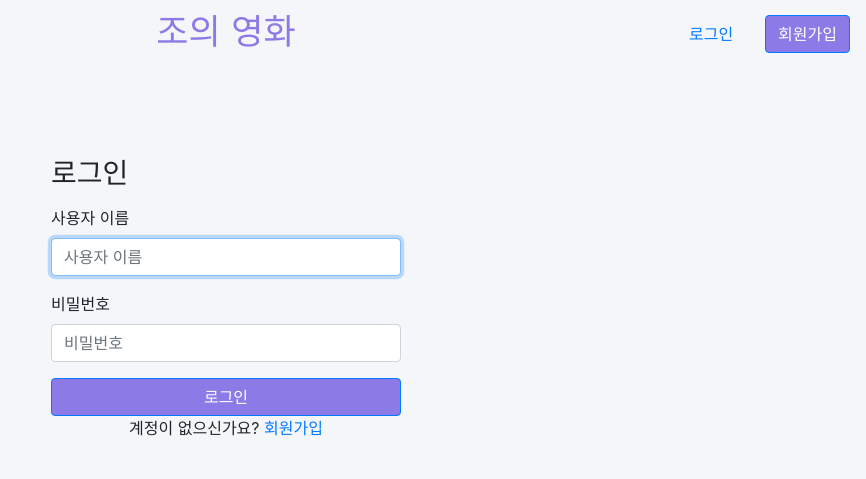
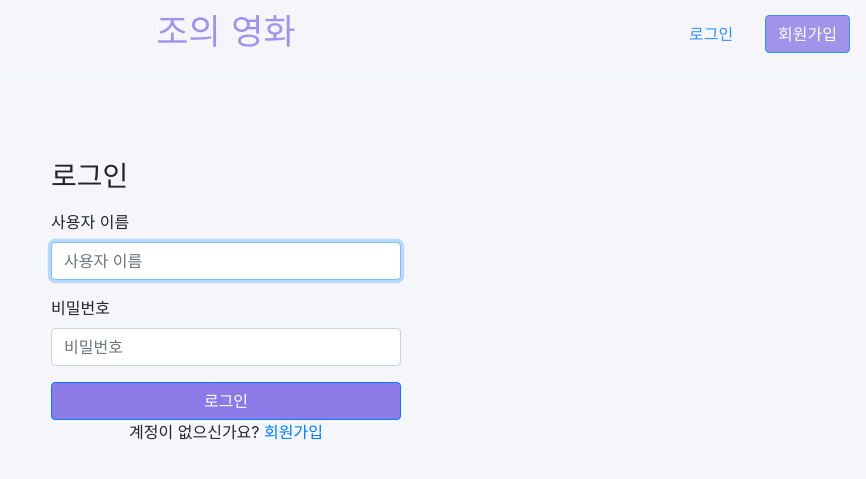
Before and after one commit to jngcii/django-movie, a Django app: page /auth/login/ in a window 1280 px wide. Shown: the top 479 px of the page, without its empty margins (414-1280 px from the left). Run offline with Django 3.2, Linux system fonts and the light colour scheme; some libraries are stand-ins or nearby versions.

Commit message:
Update base template and urls

```diff
--- a/django_pjt5/urls.py
+++ b/django_pjt5/urls.py
@@ -16,9 +16,11 @@ Including another URLconf
 from django.contrib import admin
 from django.urls import path, include
 from django.conf.urls.static import static
+from movies import views as movie_views
 
 urlpatterns = [
     path('admin/', admin.site.urls),
+    path('', movie_views.index, name='home'),
     path('auth/', include('users.urls')),
     path('movies/', include('movies.urls')),
     path('reviews/', include('reviews.urls')),
--- a/movies/urls.py
+++ b/movies/urls.py
@@ -4,7 +4,6 @@ from . import views
 app_name = 'movies'
 
 urlpatterns = [
-    path('', views.index, name='index'),
     path('<int:movie_id>/', views.detail, name='detail'),
     path('<int:movie_id>/good/', views.good_seho, name='good'),
     path('<int:movie_id>/bad/', views.bad_seho, name='bad'),
--- a/templates/base.html
+++ b/templates/base.html
@@ -56,11 +56,11 @@
   {% bootstrap_css %}
   {% bootstrap_javascript jquery='full' %}
 
-  <ul class="nav justify-content-between align-items-center">
+  <ul class="nav justify-content-between align-items-center fixed-top" style="background-color: #f5f6fa; opacity: 0.8;">
     <li class="nav-item d-none d-md-block" style="width: 200px;">
     </li>
     <li class="nav-item">
-      <a class="nav-link logo" href="{% url 'movies:index' %}">조의 영화</a>
+      <a class="nav-link logo" href="{% url 'home' %}">조의 영화</a>
     </li>
     {% if request.user.is_authenticated %}
     <li class="nav-item dropdown">
@@ -81,7 +81,7 @@
     {% endif %}
   </ul>
 
-  <div class="container pt-4">
+  <div class="container pt-5 mt-5">
     {% block body %}
     {% endblock %}
   </div>
--- a/users/views.py
+++ b/users/views.py
@@ -6,14 +6,14 @@ from .forms import CustomUserCreationForm
 
 # Create your views here.
 
-# 편의상 main => movies:index로 통일
+# 편의상 main => index로 통일
 def signup(request):
     if request.method == 'POST':
         form = CustomUserCreationForm(request.POST)
         if form.is_valid():
             form.save()
             # main화면으로 돌아가기
-            return redirect('movies:index')
+            return redirect('home')
 
     form = CustomUserCreationForm()
     context = {
@@ -23,7 +23,7 @@ def signup(request):
 
 def signin(request):
     if request.user.is_authenticated:
-        return redirect('movies:index')
+        return redirect('home')
 
     if request.method == 'POST':
         form = AuthenticationForm(request, request.POST)
@@ -31,7 +31,7 @@ def signin(request):
             user = form.get_user()
             login(request, user)
             # 메인화면으로 로그인한 상태로 돌아가기
-            return redirect('movies:index')
+            return redirect('home')
 
     form = AuthenticationForm()
     context = {
@@ -43,4 +43,4 @@ def signin(request):
 def signout(request):
     logout(request)
     # 메인화면으로 돌아가기
-    return redirect('movies:index')
+    return redirect('home')
```
